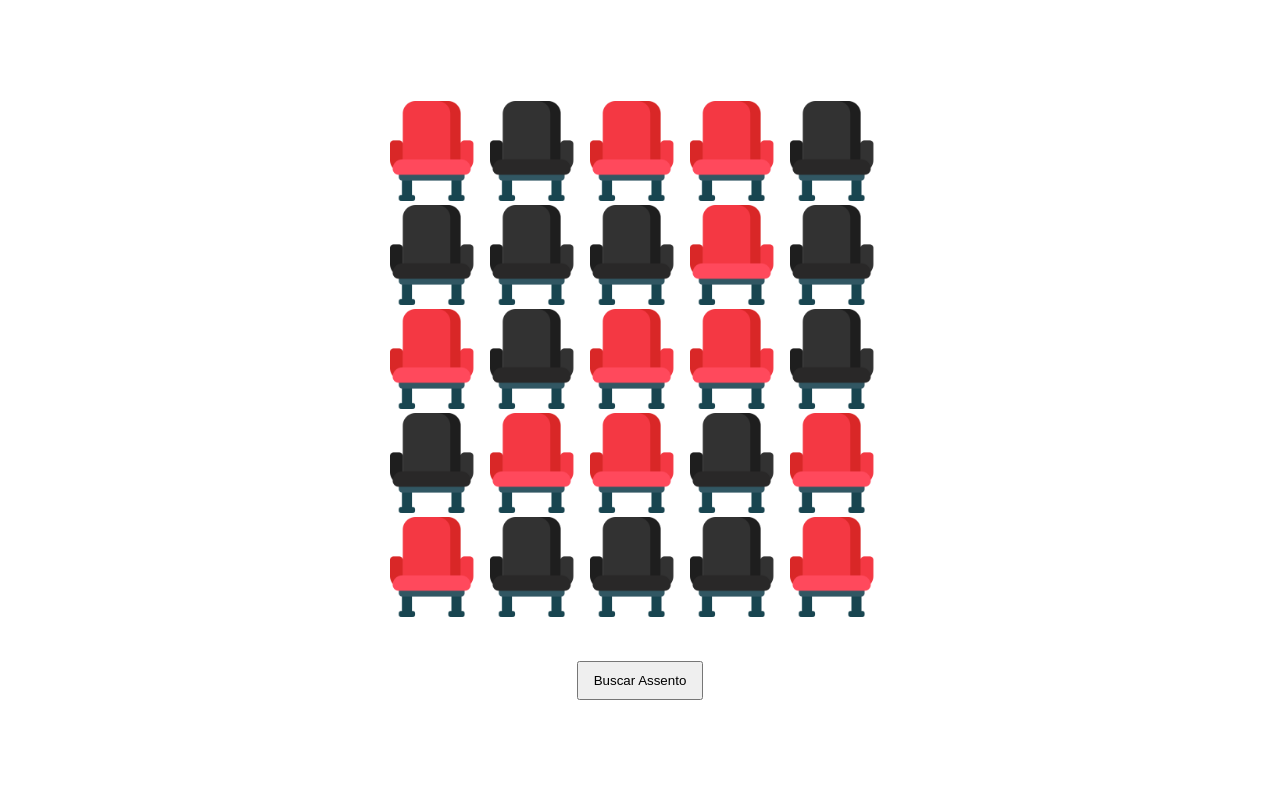
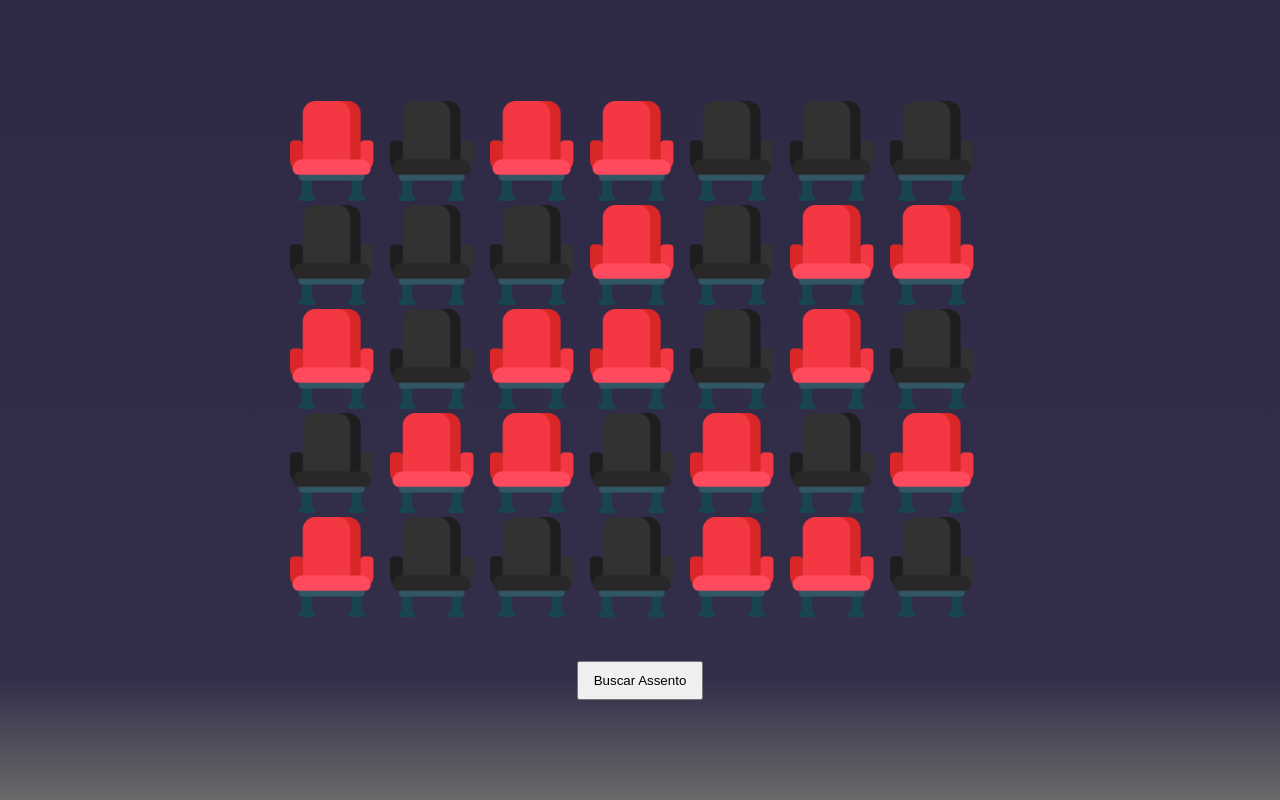
Before and after one commit to BrauUu/useACabecaJS, a plain HTML site: page mandango/src/index.html in a window 1280 px wide. Drawn offline with Linux system fonts and the light colour scheme.

Commit message:
finished for now

```diff
--- a/mandango/src/index.css
+++ b/mandango/src/index.css
@@ -9,6 +9,9 @@ body {
     justify-content: center;
 
     height: 100vh;
+
+    background: rgb(46,42,69);
+    background: linear-gradient(180deg, rgba(46,42,69,1) 0%, rgba(51,47,74,1) 85%, rgba(105,105,105,1) 100%);
 }
 
 #seats-div > img {
--- a/mandango/src/index.js
+++ b/mandango/src/index.js
@@ -1,9 +1,9 @@
 const seats = [
-    [true, false, true, true, false],
-    [false, false, false, true, false],
-    [true, false, true, true, false],
-    [false, true, true, false, true],
-    [true, false, false, false, true]
+    [true, false, true, true, false, false, false],
+    [false, false, false, true, false, true, true],
+    [true, false, true, true, false, true, false],
+    [false, true, true, false, true, false, true],
+    [true, false, false, false, true, true, false]
 ]
 
 const seatsDiv = document.querySelector('#seats-div')
@@ -22,21 +22,20 @@ function initializeSeats() {
     }
 }
 
-//const friendsNumber = prompt("Quantos amigos há no grupo?")
-
 function findMachoSeats() {
     for (let i = 0; i < seats.length; i++) {
         for (let j = 0; j < seats[i].length; j++) {
             if (seats[i][j] == false && seats[i][j + 1] == false && seats[i][j + 2] == false) {
-                let response;
-                response = confirm(`As cadeiras na posição ${i}-${j} até ${i}-${j + 2} estão disponíveis. Gostaria de reservalas?`)
+
+                const response = confirm(`As cadeiras da fila ${i + 1} posição ${j + 1} a ${j + 3} estão disponíveis. Gostaria de reservar?`)
 
                 if (response) {
                     for (let x = j; x <= j + 2; x++) {
                         const selectedSeat = document.querySelector(`#seat-${i}-${x}`)
                         selectedSeat.src = './images/seat-selected.png'
-                        selectedSeat.alt = 'Selecionada'
+                        selectedSeat.alt = 'Reservada'
                     }
+
                     return
                 }
                 else {
@@ -49,4 +48,6 @@ function findMachoSeats() {
             }
         }
     }
+
+    alert('Desculpe, não temos mais cadeiras disponíveis.')
 }
```
